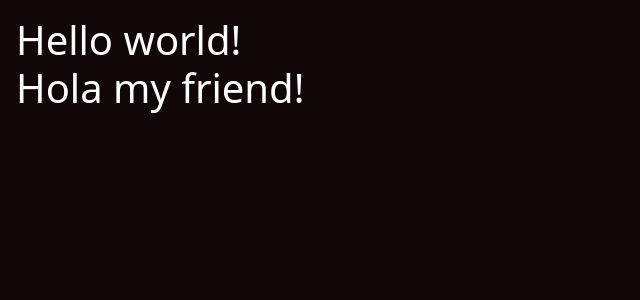
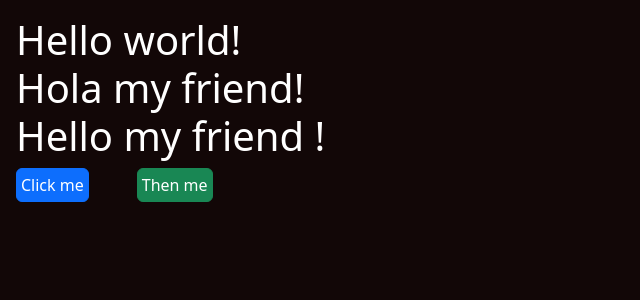
Before and after one commit to ignaciolencina/practicos-React, a React (Vite) app: page / in a window 1280 px wide. Shown: the top 300 px of the page, without its empty margins (0-640 px from the left). Built offline with nearby package versions, Linux system fonts and the light colour scheme.

Commit message:
Completo ejercicio 3

```diff
--- a/src/App.jsx
+++ b/src/App.jsx
@@ -1,12 +1,14 @@
 import "./App.css";
 import Ejercicio1 from "./components/Ejercicio1/Ejercicio1";
 import Ejercicio2 from "./components/Ejercicio2/Ejercicio2";
+import Ejercicio3 from "./components/Ejercicio3/Ejercicio3";
 
 const App = () => {
   return (
     <>
       <Ejercicio1 />
       <Ejercicio2 persona="my friend" />
+      <Ejercicio3 persona="my friend" />
     </>
   );
 };
--- /dev/null
+++ b/src/components/Ejercicio3/Ejercicio3.jsx
@@ -0,0 +1,38 @@
+import PropTypes from "prop-types";
+import { useState } from "react";
+
+const Ejercicio3 = (props) => {
+  const { persona } = props;
+  const [msg, setMsg] = useState("");
+  const handleShow = () => {
+    setMsg("(from changed state)");
+  };
+  const handleHide = () => {
+    setMsg("");
+  };
+  return (
+    <>
+      <section>
+        <h1>
+          Hello {persona} {msg}!
+        </h1>
+        <div>
+          <button onClick={handleShow} className="btn btn-primary p-1 mt-2">
+            Click me
+          </button>
+          <button
+            onClick={handleHide}
+            className="btn btn-success p-1 mt-2 ms-5"
+          >
+            Then me
+          </button>
+        </div>
+      </section>
+    </>
+  );
+};
+export default Ejercicio3;
+
+Ejercicio3.propTypes = {
+  persona: PropTypes.string.isRequired,
+};
```
